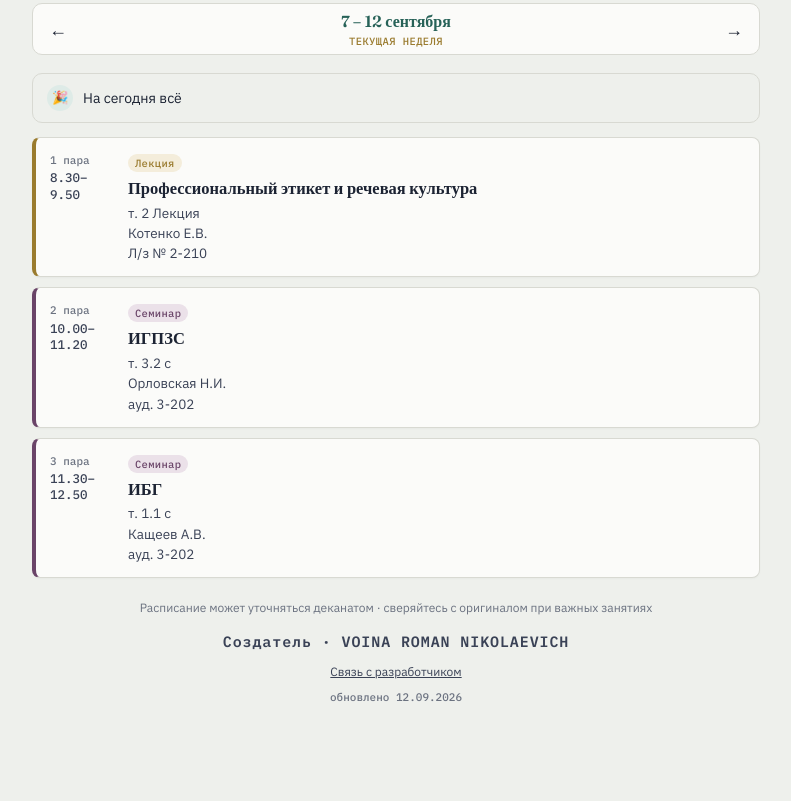
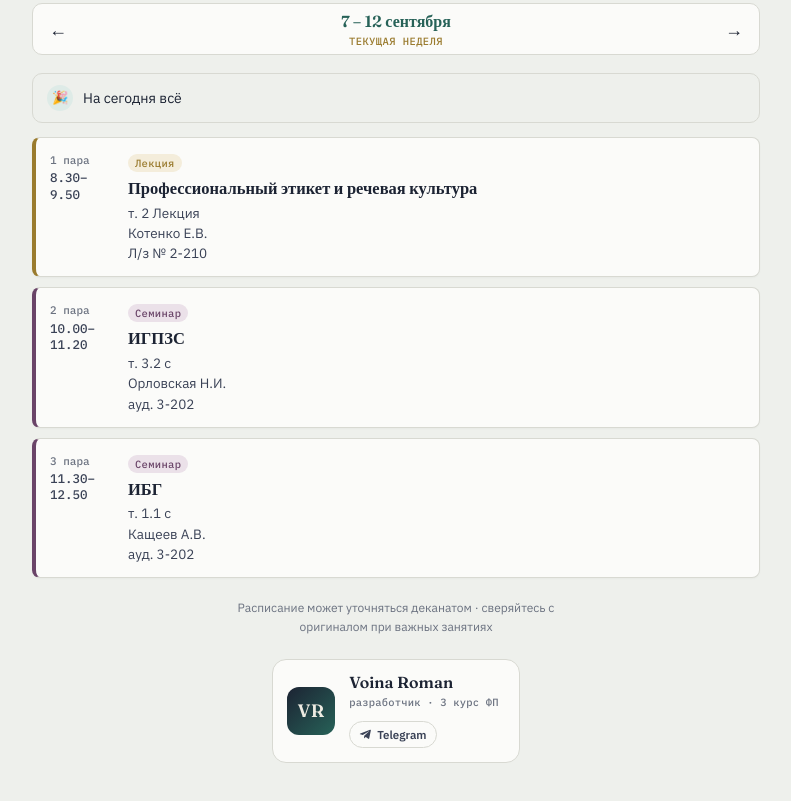
Before and after one commit to UNIQLSET/-3-, a plain HTML site: page index.html in a window 1280 px wide. Shown: the part 339-1140 px from the top of the page, without its empty margins (244-1035 px from the left). Before the commit the page ends 1096 px from the top, so only its background shows below. Drawn offline with Linux system fonts and the light colour scheme.

Commit message:
Add files via upload

```diff
--- a/index.html
+++ b/index.html
@@ -459,6 +459,77 @@
   background:var(--paper);
   border-color:var(--line);
 }
+.foot-note{
+  font-size:12px;
+  color:var(--muted);
+  line-height:1.6;
+  max-width:340px;
+  margin:0 auto 22px;
+}
+
+.author-card{
+  display:inline-flex;
+  align-items:center;
+  gap:14px;
+  padding:14px 20px 14px 14px;
+  background:var(--paper-card);
+  border:1px solid var(--line);
+  border-radius:14px;
+  text-align:left;
+}
+.author-avatar{
+  width:48px; height:48px;
+  border-radius:12px;
+  background:linear-gradient(135deg, var(--ink) 0%, var(--teal) 100%);
+  color:#EDEBE2;
+  display:flex; align-items:center; justify-content:center;
+  font-family:'Fraunces', serif;
+  font-weight:600;
+  font-size:18px;
+  letter-spacing:.02em;
+  flex:0 0 auto;
+}
+.author-info{ min-width:0; }
+.author-name{
+  font-family:'Fraunces', serif;
+  font-weight:600;
+  font-size:16px;
+  color:var(--ink);
+  line-height:1.1;
+}
+.author-role{
+  font-family:'IBM Plex Mono', monospace;
+  font-size:10.5px;
+  color:var(--muted);
+  margin-top:3px;
+  letter-spacing:.02em;
+}
+.author-links{
+  margin-top:9px;
+  display:flex;
+  gap:6px;
+}
+.author-links a{
+  display:inline-flex;
+  align-items:center;
+  gap:5px;
+  font-size:11.5px;
+  font-weight:600;
+  color:var(--ink-soft);
+  text-decoration:none;
+  padding:3px 9px;
+  border-radius:100px;
+  border:1px solid var(--line);
+  transition:border-color .12s, color .12s, background .12s;
+}
+.author-links a:hover{
+  border-color:var(--teal);
+  color:var(--teal);
+  background:var(--teal-bg);
+}
+.author-links svg{
+  width:13px; height:13px;
+}
 </style>
 
 
@@ -628,14 +699,28 @@
 </div>
 <div id="status-bar" class="status-bar"></div>
         <div id="schedule"></div>
-    <footer>
-      Расписание может уточняться деканатом · сверяйтесь с оригиналом при важных занятиях
-      <span class="credit">Создатель · VOINA ROMAN NIKOLAEVICH</span>
-      <a href="https://t.me/machiavellianismus" target="_blank" rel="noopener" aria-label="Связь с разработчиком" style="display:inline-block;margin-top:8px;color:var(--ink-soft);text-decoration:underline">Связь с разработчиком</a>
-       <span style="display:block;margin-top:6px;font-family:'IBM Plex Mono',monospace;font-size:11px;color:var(--muted)">
-    обновлено <span id="build-date">—</span>
-  </span>
-    </footer>
+<footer>
+  <div class="foot-note">
+    Расписание может уточняться деканатом · сверяйтесь с оригиналом при важных занятиях
+  </div>
+
+  <div class="author-card">
+    <div class="author-avatar">VR</div>
+    <div class="author-info">
+      <div class="author-name">Voina Roman</div>
+      <div class="author-role">разработчик · 3 курс ФП</div>
+      <div class="author-links">
+        <a href="https://t.me/machiavellianismus" target="_blank" rel="noopener">
+          <svg viewBox="0 0 24 24" aria-hidden="true">
+            <path fill="currentColor"
+              d="M21.94 4.3 18.9 19.1c-.23 1.02-.84 1.27-1.7.79l-4.7-3.46-2.27 2.18c-.25.25-.46.46-.94.46l.33-4.77 8.67-7.83c.38-.33-.08-.52-.58-.19L6.95 13.1 2.3 11.64c-1.01-.32-1.03-1.01.21-1.5l18-6.94c.84-.31 1.57.2 1.43 1.1Z"/>
+          </svg>
+          Telegram
+        </a>
+      </div>
+    </div>
+  </div>
+</footer>
   </div>
 </div>
 
```
